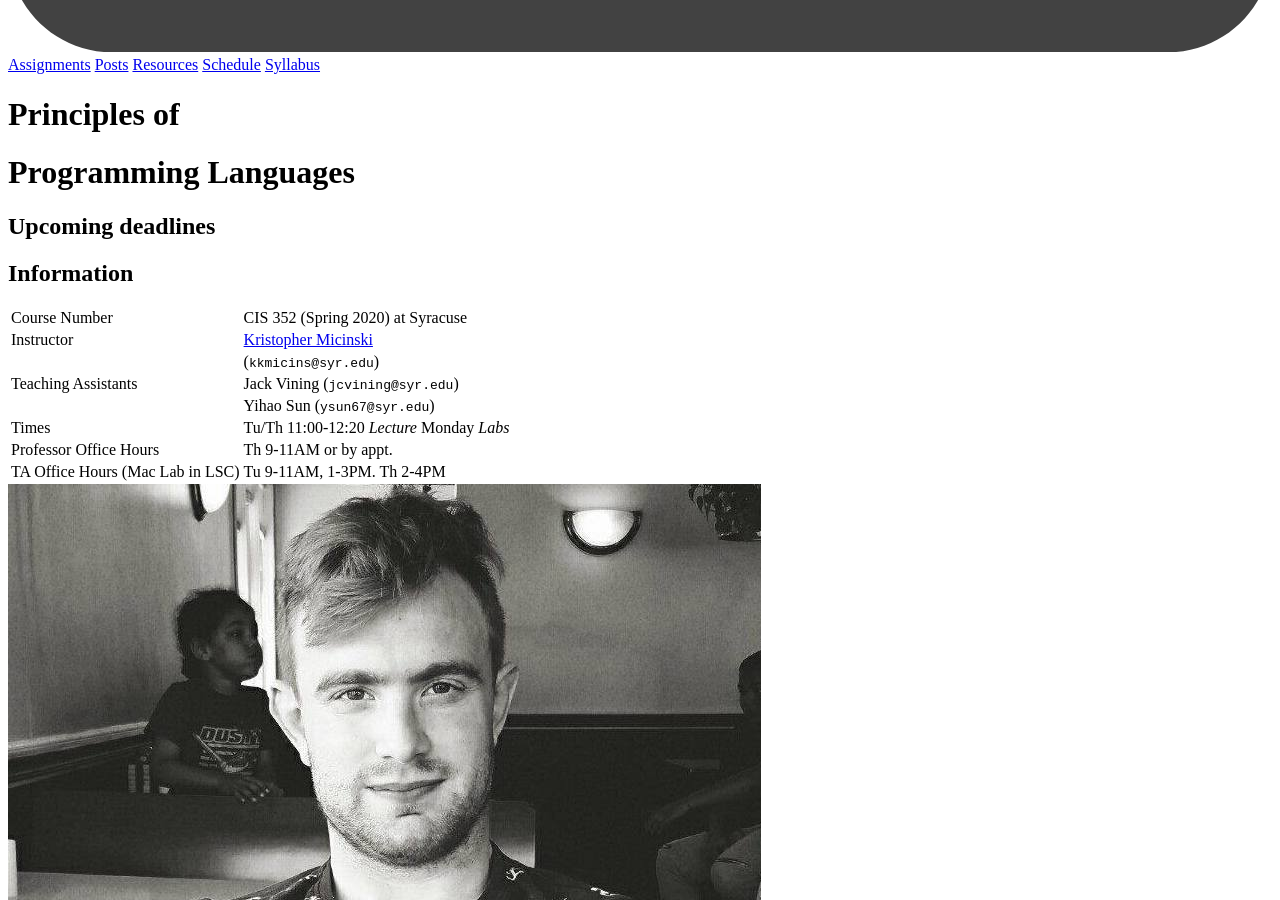
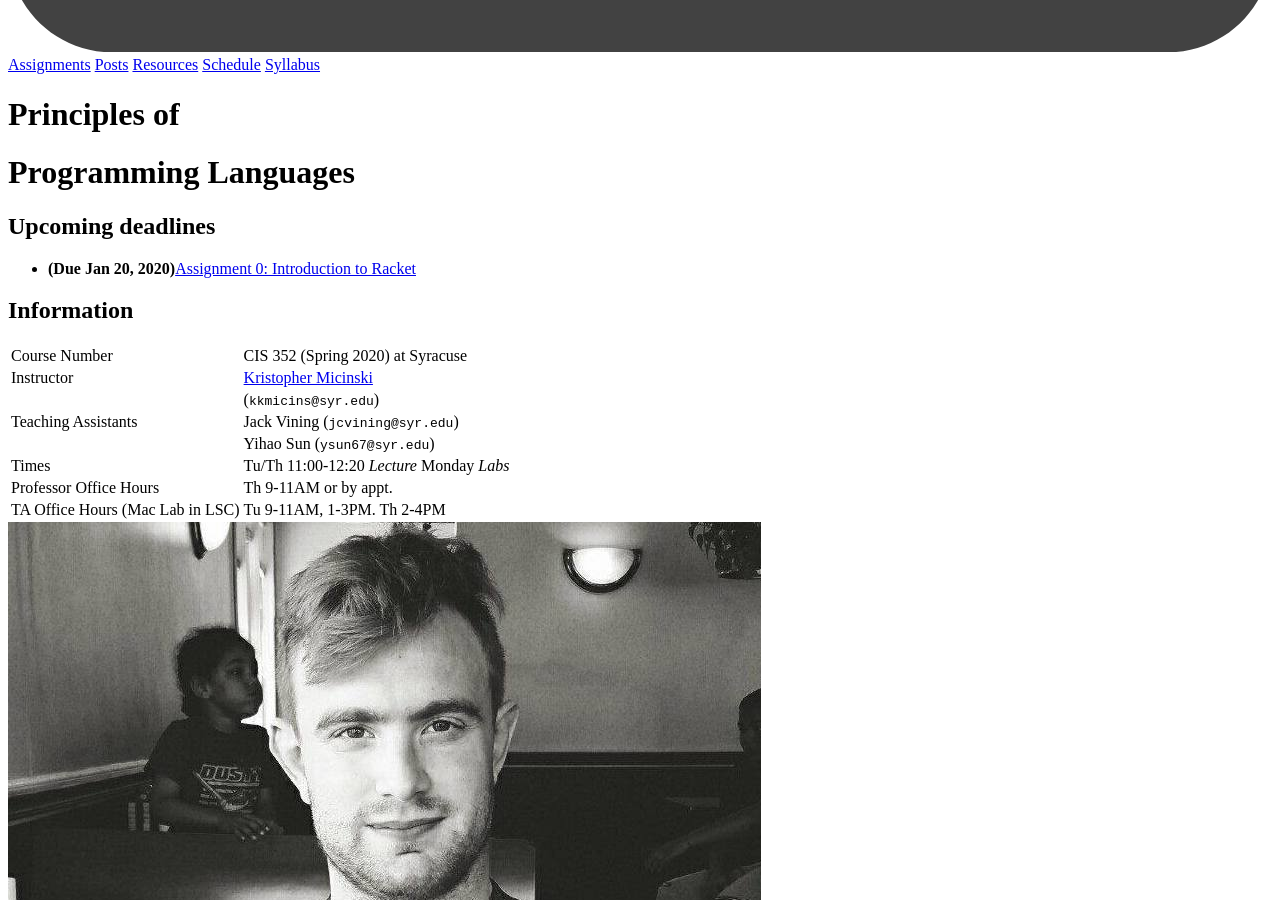
Before and after one commit to kmicinski/cis352-s21, a Jekyll site: the page docs/index.html, which Jekyll copies as it is, in a window 1280 px wide and 900 px high, scrolled down 1027 px. Built offline with Jekyll 4.4.1, drawn with Linux system fonts in a browser that asks for light colours; nearby versions of some CDN libraries; library files that are not in the unit come from our copies.

Commit message:
webpage update

```diff
--- a/docs/assignments/index.html
+++ b/docs/assignments/index.html
@@ -78,7 +78,7 @@
 
 
       <li>
-        <span class="post-meta">Posted Jan 16, 2019 </span>
+        <span class="post-meta">Posted Jan 16, 2020 </span>
         <h3>
           <a class="post-link" href="http://kmicinski.com//cis352-s20/projects/0">Assignment 0: Introduction to Racket</a>
         </h3>
--- a/docs/blog/index.html
+++ b/docs/blog/index.html
@@ -77,7 +77,7 @@
   <ul class="post-list">
 
       <li>
-        <span class="post-meta">Posted Jan 16, 2019  • <b>(Due <span itemprop="date">Jan 20, 2019</b></span>)</span></span>
+        <span class="post-meta">Posted Jan 16, 2020  • <b>(Due <span itemprop="date">Jan 20, 2020</b></span>)</span></span>
         <h3>
           <a class="post-link" href="http://kmicinski.com//cis352-s20/projects/0">Assignment 0: Introduction to Racket</a>
         </h3>
--- a/docs/feed.xml
+++ b/docs/feed.xml
@@ -15,7 +15,7 @@
 
 &lt;p&gt;Available on http://autograder.org. Use your credentials to login.&lt;/p&gt;
 </description>
-        <pubDate>Wed, 16 Jan 2019 00:00:00 -0500</pubDate>
+        <pubDate>Thu, 16 Jan 2020 00:00:00 -0500</pubDate>
         <link>http://kmicinski.com/cis352-s20/projects/0</link>
         <guid isPermaLink="true">http://kmicinski.com/cis352-s20/projects/0</guid>
 
--- a/docs/index.html
+++ b/docs/index.html
@@ -90,6 +90,9 @@
 
 
 
+
+    <li>
+       <span><span class="post-meta"><b>(Due <span itemprop="date">Jan 20, 2020</span>)</b></span><a class="mainpage-asn-link" href="http://kmicinski.com//cis352-s20/projects/0">Assignment 0: Introduction to Racket</a></span></li>
 
 
 </ul>
--- a/docs/projects/0.html
+++ b/docs/projects/0.html
@@ -71,8 +71,8 @@
 
   <header class="post-header">
     <h1 class="post-title" itemprop="name headline">Assignment 0: Introduction to Racket</h1>
-    <h3><b>Project due date: <time datetime="2019-01-20T00:00:00-05:00">Jan 20,
-    2019 (11:59PM Eastern)</time></b></h3>
+    <h3><b>Project due date: <time datetime="2020-01-20T00:00:00-05:00">Jan 20,
+    2020 (11:59PM Eastern)</time></b></h3>
   </header>
 
   <div class="post-content writeup-content" itemprop="articleBody">
```
Also changed, not shown: other parts of docs/feed.xml (+2 -2 lines).
